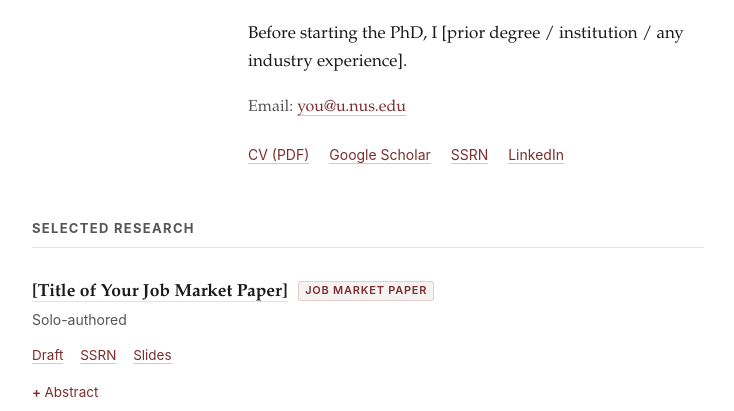
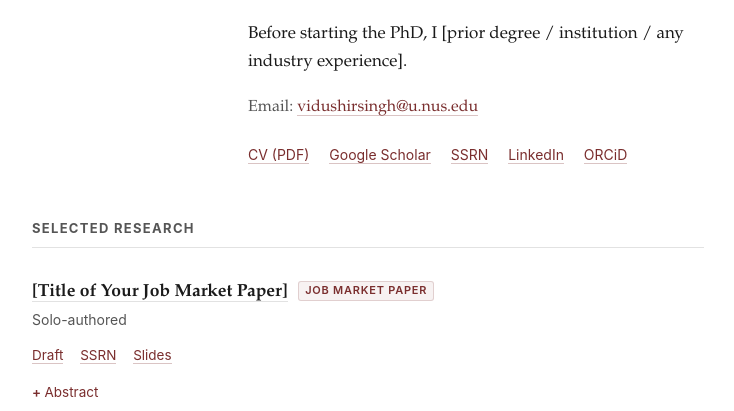
Before and after one commit to VidushiRSingh/vidushirsingh.github.io, a plain HTML site: page index.html in a window 1280 px wide. Shown: the part 448-859 px from the top of the page, without its empty margins (272-1006 px from the left). Drawn offline with Linux system fonts and the light colour scheme.

Commit message:
Update index.html
updating email, LinkedIn and orcid.

```diff
--- a/index.html
+++ b/index.html
@@ -47,14 +47,15 @@
       <p><strong>I am on the academic job market for the 2027&ndash;28 cycle.</strong></p>
       -->
       <p class="note">
-        Email: <a href="mailto:you@u.nus.edu">you@u.nus.edu</a>
+        Email: <a href="mailto:vidushirsingh@u.nus.edu">vidushirsingh@u.nus.edu</a>
       </p>
 
       <ul class="linkbar">
         <li><a href="cv.pdf">CV (PDF)</a></li>
         <li><a href="https://scholar.google.com/citations?user=YOURID">Google Scholar</a></li>
         <li><a href="https://papers.ssrn.com/sol3/cf_dev/AbsByAuth.cfm?per_id=YOURID">SSRN</a></li>
-        <li><a href="https://www.linkedin.com/in/yourhandle">LinkedIn</a></li>
+        <li><a href="https://www.linkedin.com/in/vidushirsingh">LinkedIn</a></li>
+        <li><a href="https://orcid.org/0009-0008-7114-3910">ORCiD</a></li>
       </ul>
     </div>
   </section>
```
